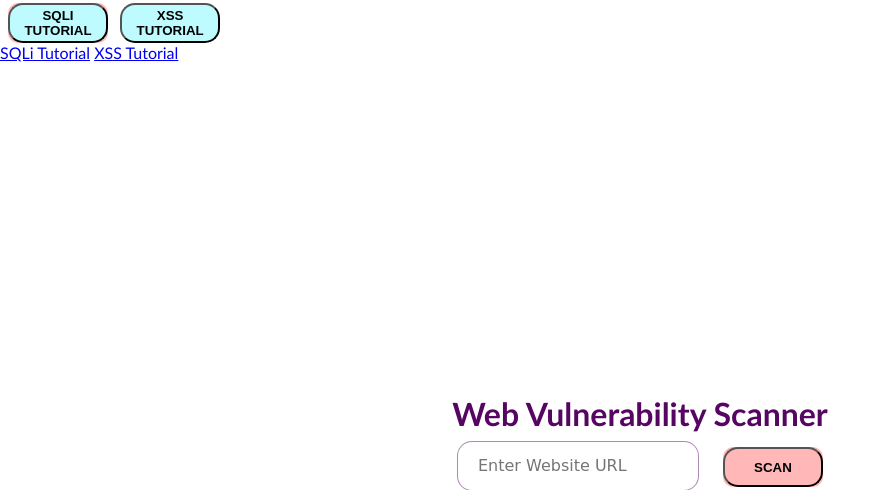
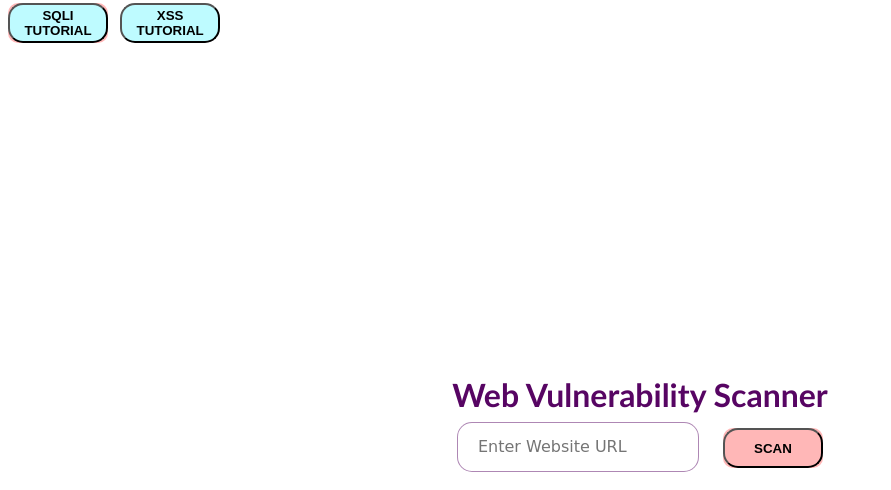
Before and after one commit to WebScannerUAEU/WebScanner.github.io, a Flask app: page / in a window 1280 px wide. Shown: the top 490 px of the page, without its empty margins (0-891 px from the left). Run offline with Flask 2, Linux system fonts and the light colour scheme.

Commit message:
Update index.html

```diff
--- a/templates/index.html
+++ b/templates/index.html
@@ -19,10 +19,7 @@
         <button onclick="window.open('/sqlitut', '_blank')" id="tutorial-bt">SQLi Tutorial</button>
         <button onclick="window.open('/xsstut', '_blank')" id="tutorial-bt">XSS Tutorial</button>
       </div>
-      <div class="flex_con">
-        <a class="btn_1" href="/sqlitut">SQLi Tutorial</a>
-        <a class="btn_1" href="/xsstut">XSS Tutorial</a>
-      </div>
+
     </nav>
     <section>
       <div class="title-con">
```
